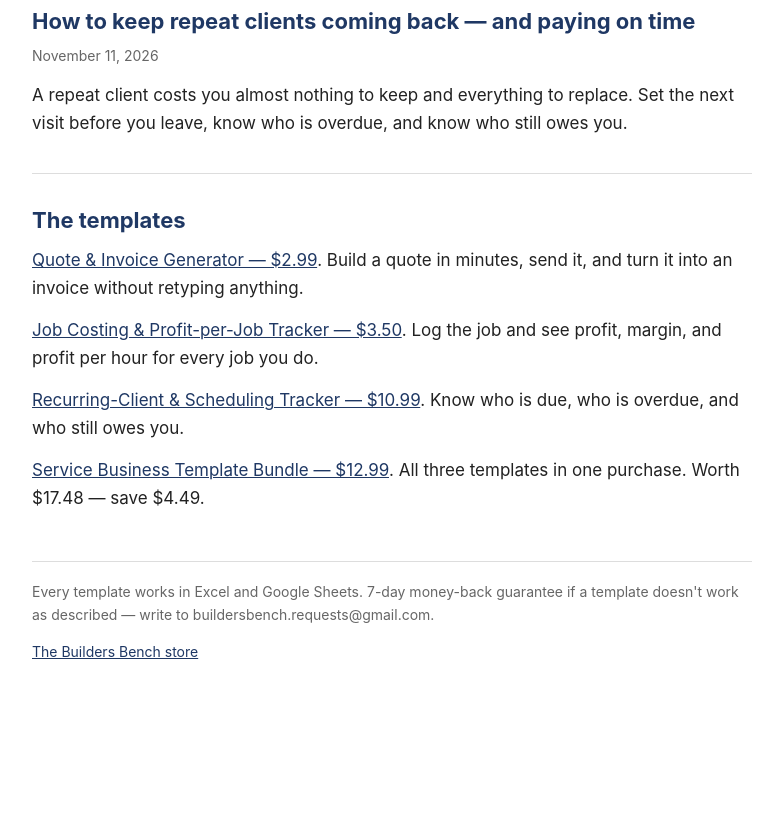
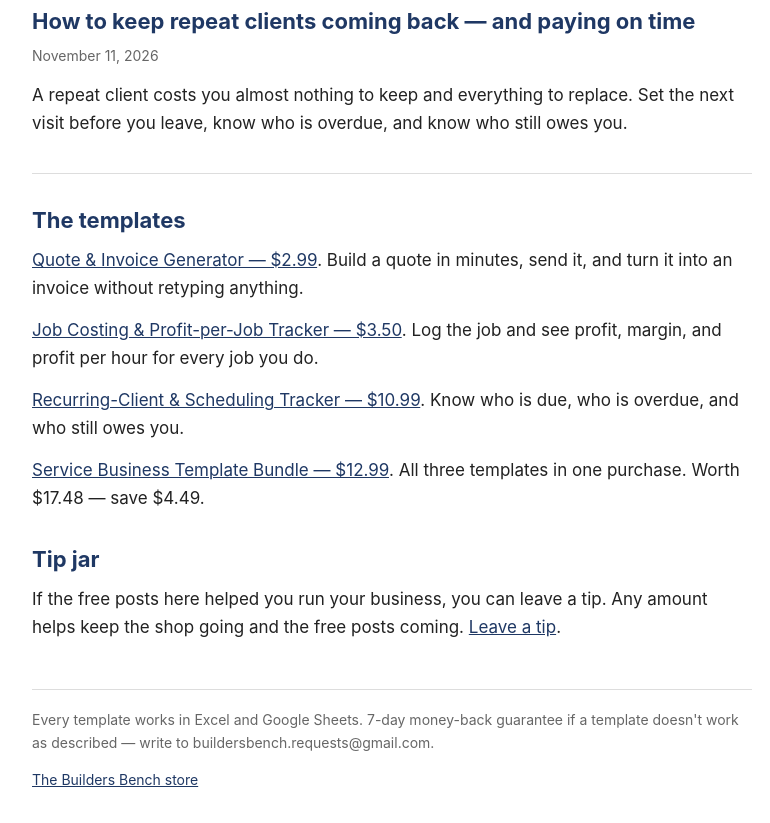
Before and after one commit to Buildersbench/Buildersbench.github.io, a plain HTML site: page index.html in a window 1280 px wide. Shown: the part 2119-2942 px from the top of the page, without its empty margins (248-1018 px from the left). Before the commit the page ends 2856 px from the top, so only its background shows below. Drawn offline with Linux system fonts and the light colour scheme.

Commit message:
Add tip jar link to blog homepage (Payhip tip jar)

```diff
--- a/index.html
+++ b/index.html
@@ -72,6 +72,9 @@
 <p><a href="https://payhip.com/b/KjDHO">Recurring-Client &amp; Scheduling Tracker — $10.99</a>. Know who is due, who is overdue, and who still owes you.</p>
 <p><a href="https://payhip.com/b/Kpwl4">Service Business Template Bundle — $12.99</a>. All three templates in one purchase. Worth $17.48 — save $4.49.</p>
 
+<h2>Tip jar</h2>
+<p>If the free posts here helped you run your business, you can leave a tip. Any amount helps keep the shop going and the free posts coming. <a href="https://payhip.com/b/y9sqe">Leave a tip</a>.</p>
+
 <footer>
 <p>Every template works in Excel and Google Sheets. 7-day money-back guarantee if a template doesn't work as described — write to buildersbench.requests@gmail.com.</p>
 <p><a href="https://payhip.com/TheBuildersBench">The Builders Bench store</a></p>
```
